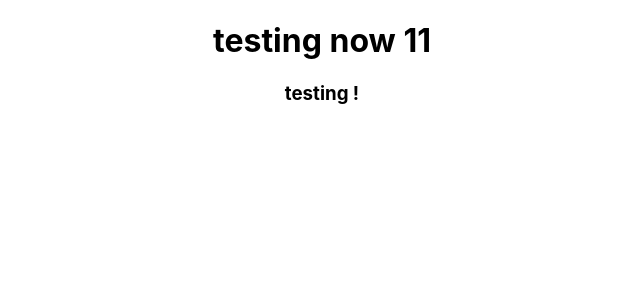
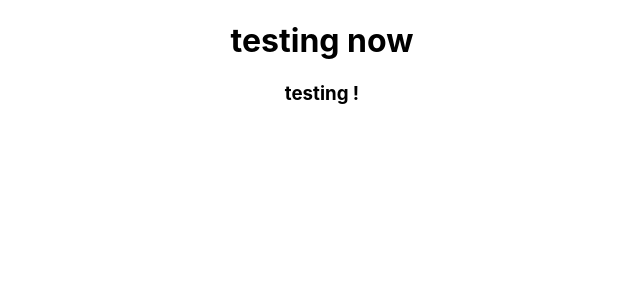
Before and after one commit to Sun5hine/Routing-, a React (Create React App) app: page / in a window 1280 px wide. Shown: the top 300 px of the page, without its empty margins (318-958 px from the left). Built offline with nearby package versions, Linux system fonts and the light colour scheme.

Commit message:
Update App.js

```diff
--- a/src/App.js
+++ b/src/App.js
@@ -6,7 +6,7 @@ class App extends Component {
   render() {
     return (
       <div className="App">
-       <h1> testing now 11</h1>
+       <h1> testing now </h1>
 
 
 
```
